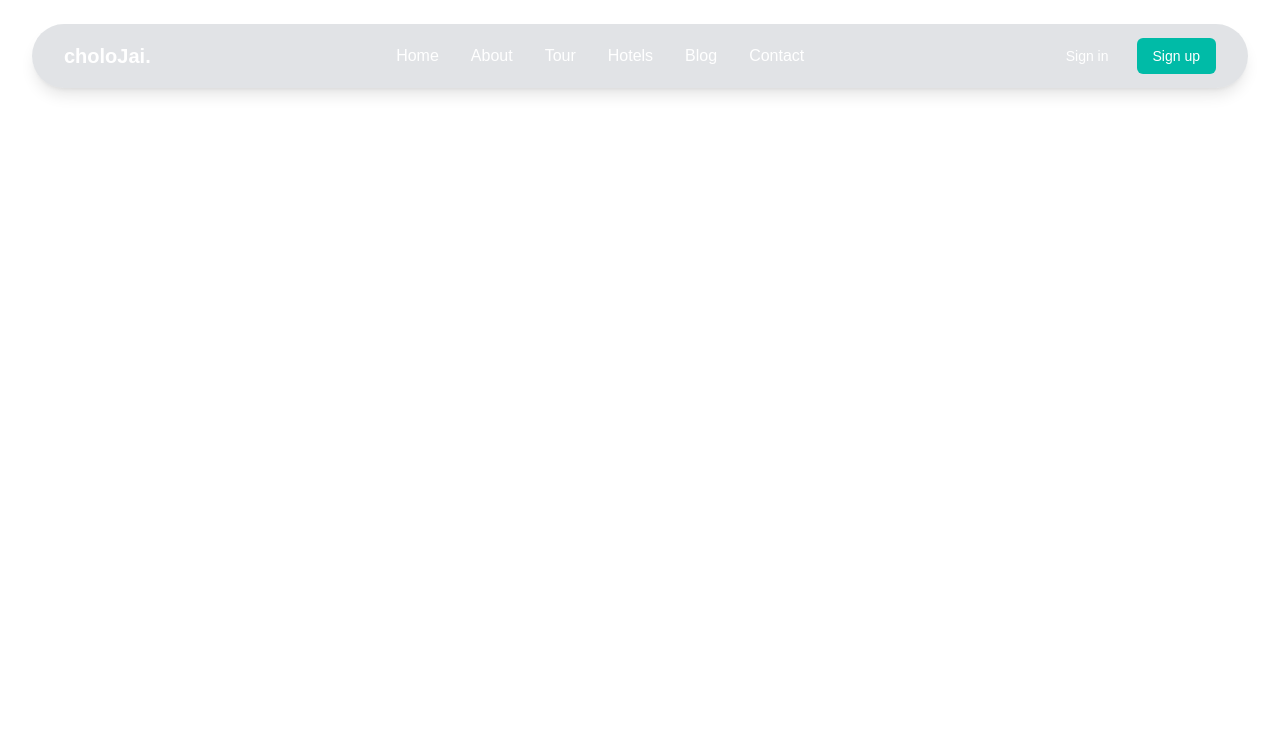
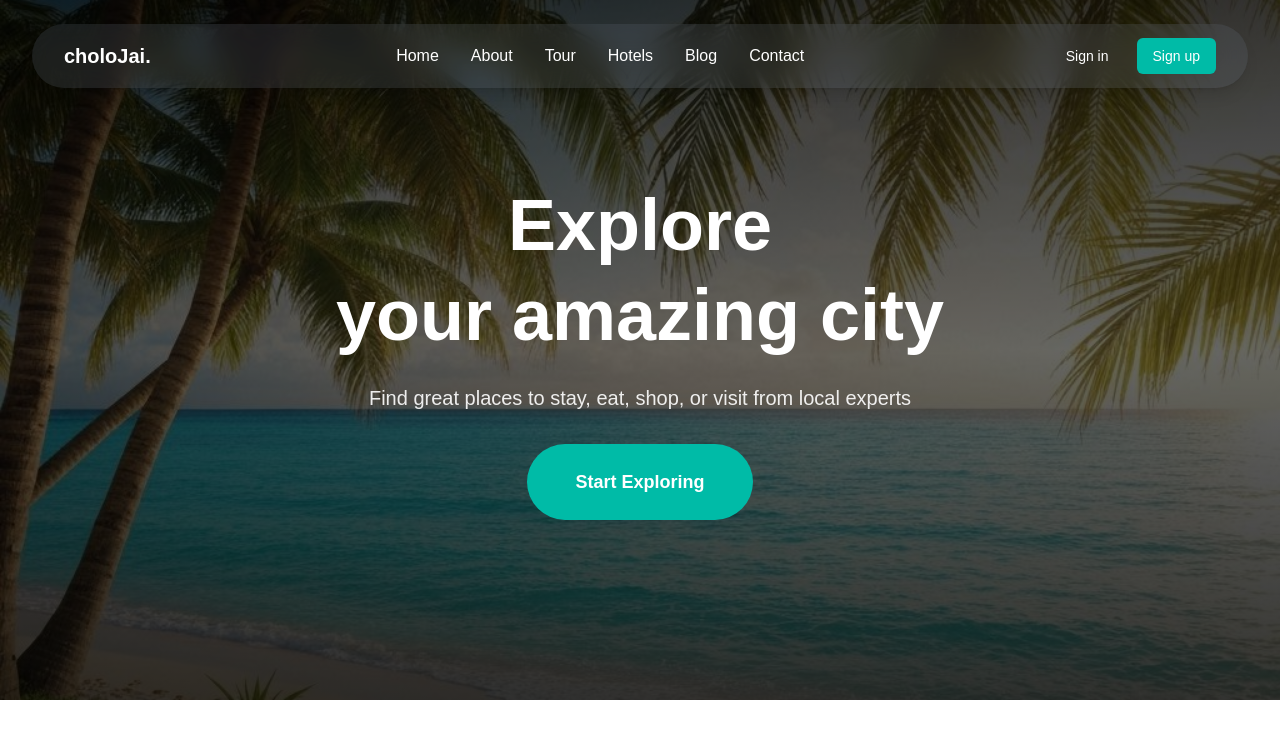
Before and after one commit to istiaq13/cholojai, a Next.js app: page / in a window 1280 px wide. Shown: the top 738 px of the page. Built offline with nearby package versions, Linux system fonts and the light colour scheme.

Commit message:
hero-section-added

```diff
--- a/app/page.tsx
+++ b/app/page.tsx
@@ -1,10 +1,11 @@
 import { Header } from '@/components/header'
-
+import { HeroSection } from '@/components/hero-section'
 
 export default function Home() {
   return (
     <main className="min-h-screen w-full overflow-x-hidden">
       <Header />
+      <HeroSection />
     </main>
   )
 }
--- /dev/null
+++ b/components/hero-section.tsx
@@ -0,0 +1,37 @@
+"use client"
+
+export function HeroSection() {
+  return (
+    <section className="relative min-h-[500px] sm:min-h-[600px] lg:min-h-[700px] flex items-center justify-center">
+      {/* Background Image with Overlay */}
+      <div
+        className="absolute inset-0 bg-cover bg-center"
+        style={{
+          backgroundImage: `url('/image-bg.jpg')`,
+        }}
+      >
+        <div className="absolute inset-0 bg-gradient-to-b from-black/80 via-black/60 to-black/80" />
+      </div>
+
+      {/* Content */}
+      <div className="relative z-10 container mx-auto px-4 py-20 sm:py-24 lg:py-32">
+        <div className="max-w-4xl mx-auto text-center">
+          {/* Hero Text */}
+          <h1 className="text-3xl sm:text-4xl md:text-5xl lg:text-6xl xl:text-7xl font-bold text-white mb-4 sm:mb-6 text-balance leading-tight">
+            Explore
+            <br className="hidden sm:block" />
+            <span className="sm:hidden"> </span>
+            your amazing city
+          </h1>
+          <p className="text-base sm:text-lg lg:text-xl text-white/90 mb-6 sm:mb-8 max-w-2xl mx-auto">
+            Find great places to stay, eat, shop, or visit from local experts
+          </p>
+
+          <button className="bg-teal-500 hover:bg-teal-600 text-white px-8 py-4 sm:px-12 sm:py-6 text-base sm:text-lg font-semibold rounded-full transform transition-all hover:scale-105">
+            Start Exploring
+          </button>
+        </div>
+      </div>
+    </section>
+  )
+}
```
Also changed, not shown: public/image-bg.jpg (added).
